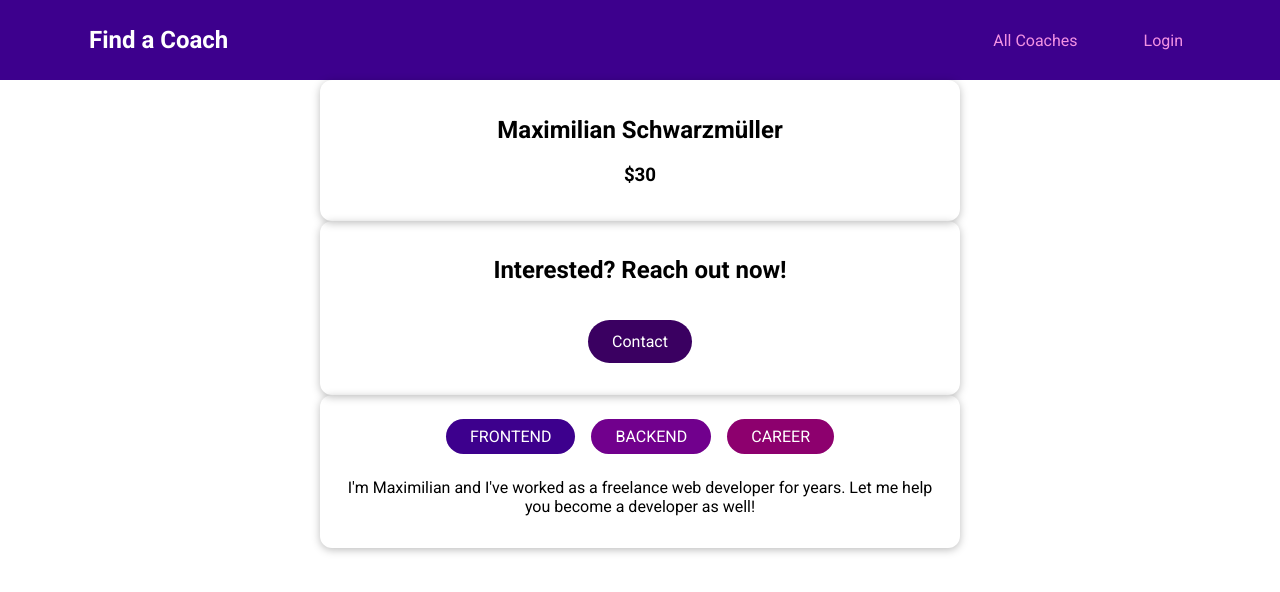
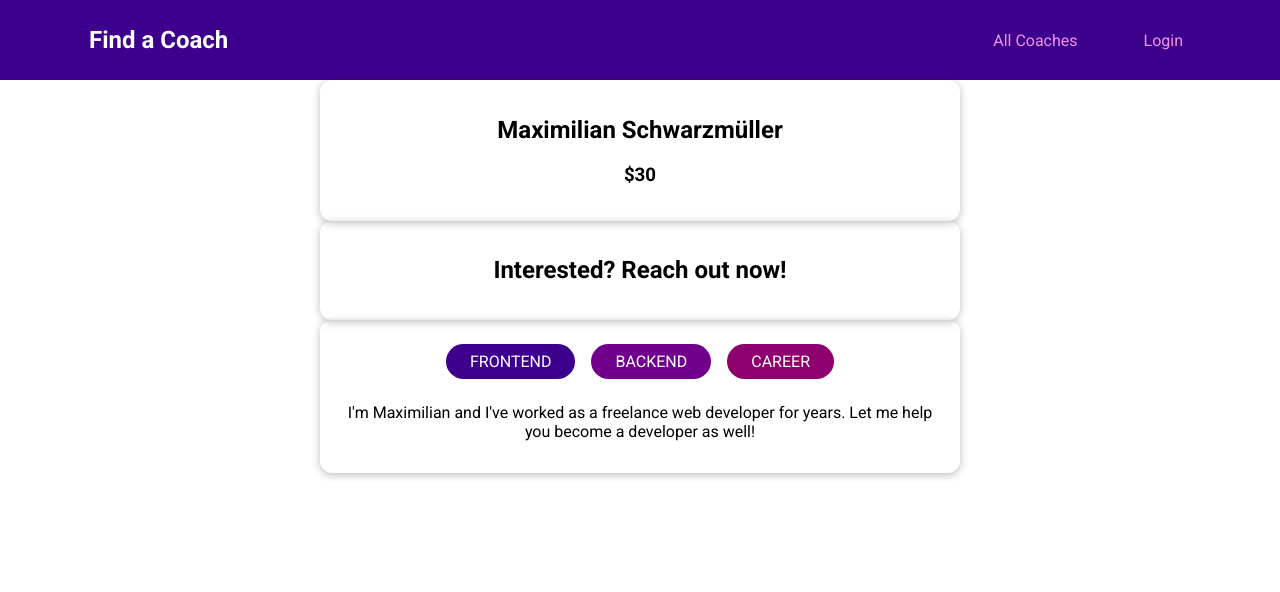
Before and after one commit to me-no-coder/tutor-explorer, a Vue app in the folder main-prj-01-starting-setup/: page /coaches/c1 in a window 1280 px wide. Shown: the top 592 px of the page. Built offline with nearby package versions, Linux system fonts and the light colour scheme.

Commit message:
Changed skill names

```diff
--- a/main-prj-01-starting-setup/src/components/coaches/CoachItem.vue
+++ b/main-prj-01-starting-setup/src/components/coaches/CoachItem.vue
@@ -26,6 +26,10 @@ export default{
         {
             return this.firstName + ' ' + this.lastName;
         },
+        // coachContactLink()
+        // {
+        //     return this.$route.path + '/' + this.id + '/contact';
+        // },
         coachContactLink()
         {
             return this.$route.path + '/' + this.id + '/contact';
--- a/main-prj-01-starting-setup/src/pages/coaches/CoachDetail.vue
+++ b/main-prj-01-starting-setup/src/pages/coaches/CoachDetail.vue
@@ -10,9 +10,9 @@
             <base-card>
                 <header>
                     <h2>Interested? Reach out now!</h2>
-                    <base-button link :to="contactLink">
+                    <!-- <base-button link :to="contactLink">
                         Contact
-                    </base-button>
+                    </base-button> -->
                 </header>
                 <router-view></router-view>
             </base-card>
@@ -49,6 +49,10 @@ export default{
         {
             return this.$route.path + '/' + this.id + '/contact';
         },
+        // contactLink()
+        // {
+        //     return this.$route.path + '/contact';
+        // },
         areas()
         {
             return this.selectedCoach.areas;
```
